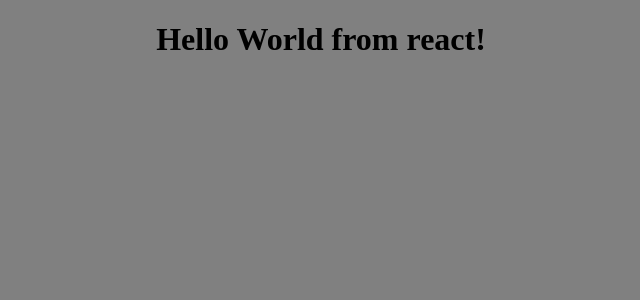
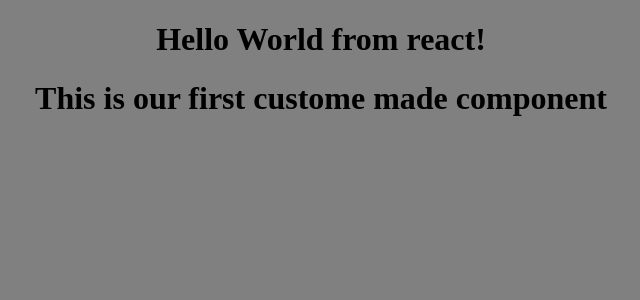
Before and after one commit to Muhammad-Umar-Khan/react_CL, a React (Create React App) app: page / in a window 1280 px wide. Shown: the top 300 px of the page, without its empty margins (319-959 px from the left). Built offline with nearby package versions, Linux system fonts and the light colour scheme.

Commit message:
first custome component -ExpenseItem

```diff
--- a/src/App.js
+++ b/src/App.js
@@ -1,10 +1,10 @@
 import "./App.css";
-// import sayName from "./components/sayName";
-
+import ExpenseItem from "./components/ExpenseItem";
 function App() {
   return (
     <div className="App">
      <h1>Hello World from react!</h1>
+     <ExpenseItem />
     </div>
   );
 }
--- /dev/null
+++ b/src/components/ExpenseItem.js
@@ -0,0 +1,3 @@
+const ExpenseItem = () => <h1>This is our first custome made component</h1>;
+
+export default ExpenseItem;
--- a/src/components/sayName.js
+++ /dev/null
@@ -1,5 +0,0 @@
-const sayName = (userName) => {
-  return userName;
-};
-
-export default sayName;
```
